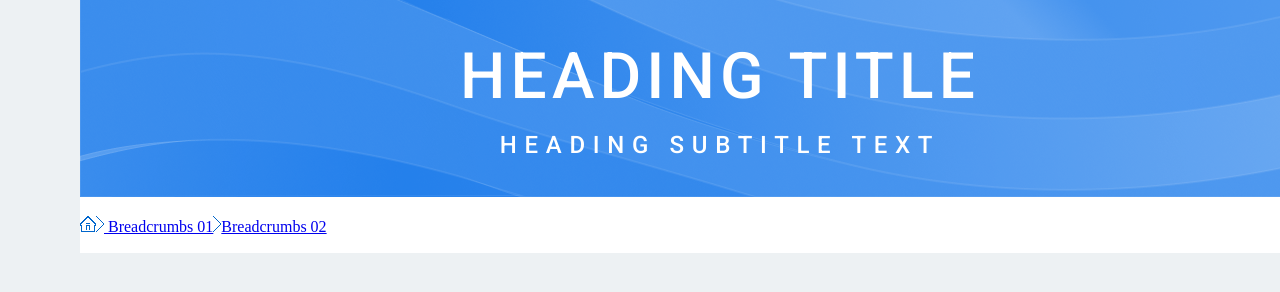
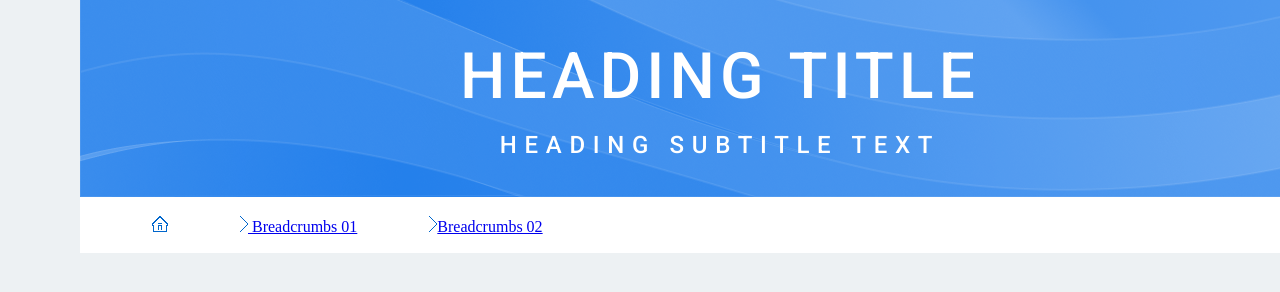
Before and after one commit to KovalenkoMaxim010185/html_course, a plain HTML site: page kovalenko_maxim-hw4/index.html in a window 1280 px wide. Shown: the part 136-428 px from the top of the page. Drawn offline with Linux system fonts and the light colour scheme.

Commit message:
Update slyle.css

```diff
--- a/kovalenko_maxim-hw4/styles/slyle.css
+++ b/kovalenko_maxim-hw4/styles/slyle.css
@@ -82,5 +82,5 @@ button {
 }
 .breadcrumbs li {
     float: left;
-
+    padding-left: 72px;
 }
```
